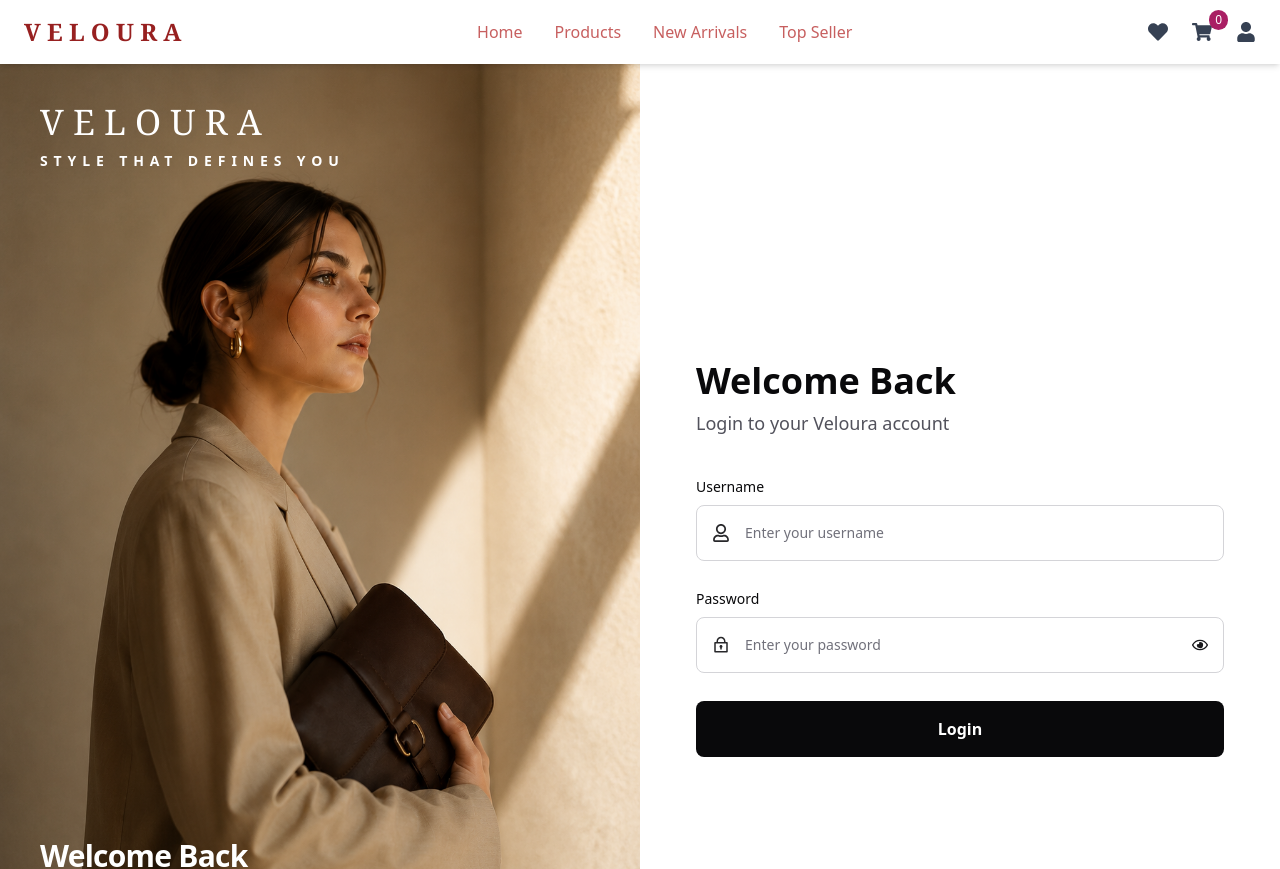
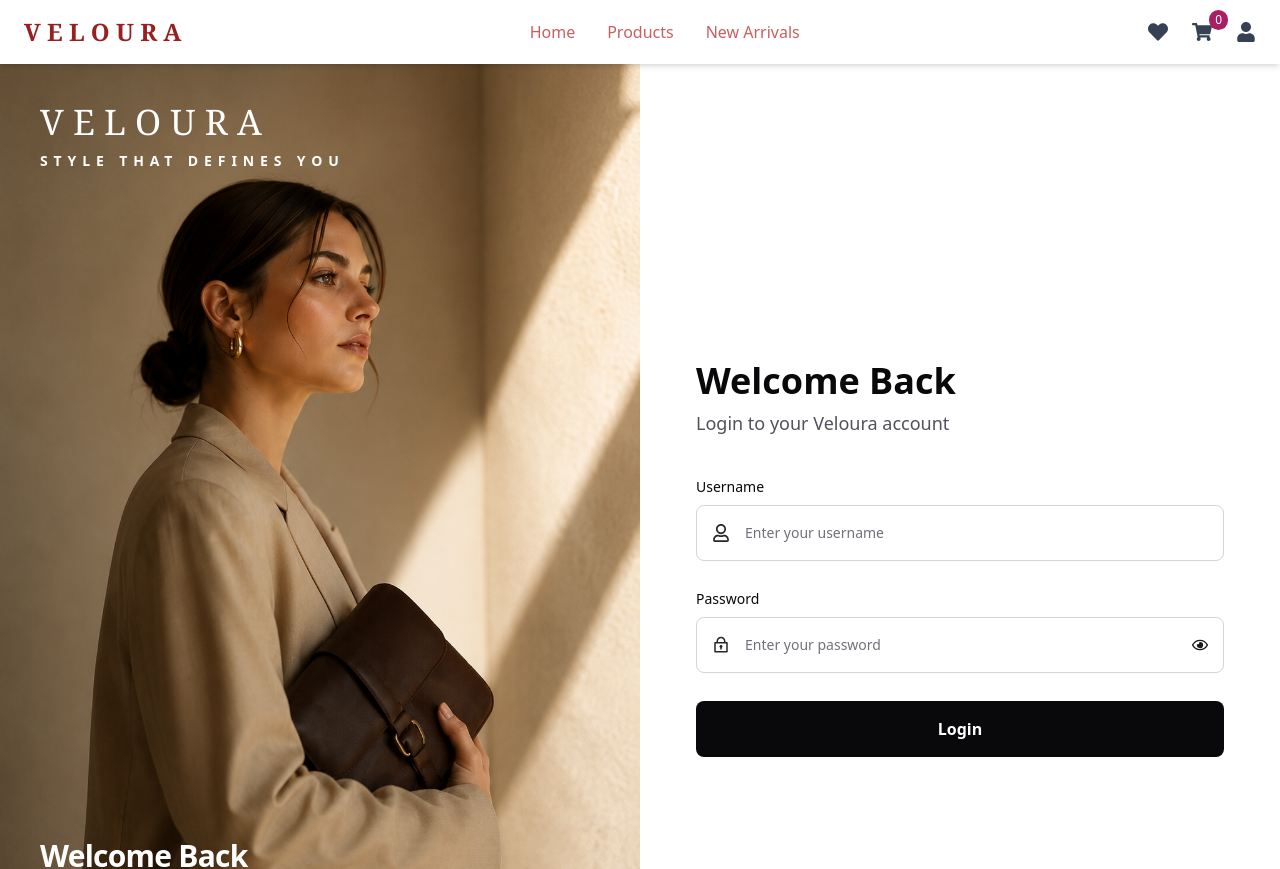
Before and after one commit to HS0807/my-e-commerceshop, a Next.js app: page /loginpage in a window 1280 px wide. Shown: the top 869 px of the page. Built offline with nearby package versions, Linux system fonts and the light colour scheme.

Commit message:
removing list

```diff
--- a/src/app/components/common/Navbar.jsx
+++ b/src/app/components/common/Navbar.jsx
@@ -50,11 +50,6 @@ const wishlistItemCount = wishlistItems.length;
             <li>
               <Link href="/products" className="text-[#be4444da]">
                 New Arrivals
-              </Link>
-            </li>
-            <li>
-              <Link href="/products" className="text-[#be4444da]">
-                Top Seller
               </Link>
             </li>
           </ul>
```
